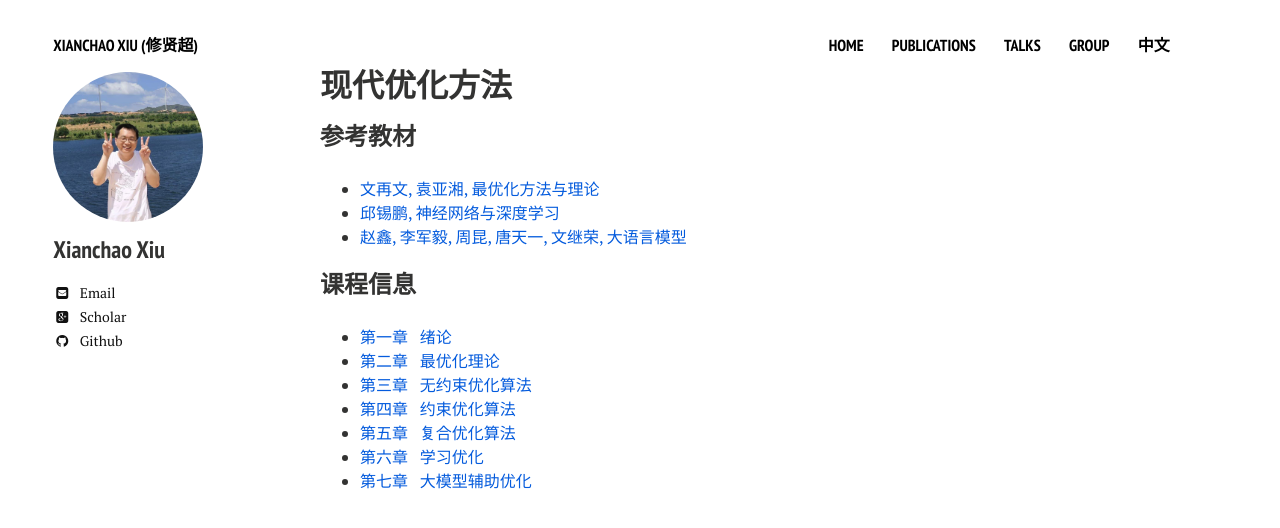
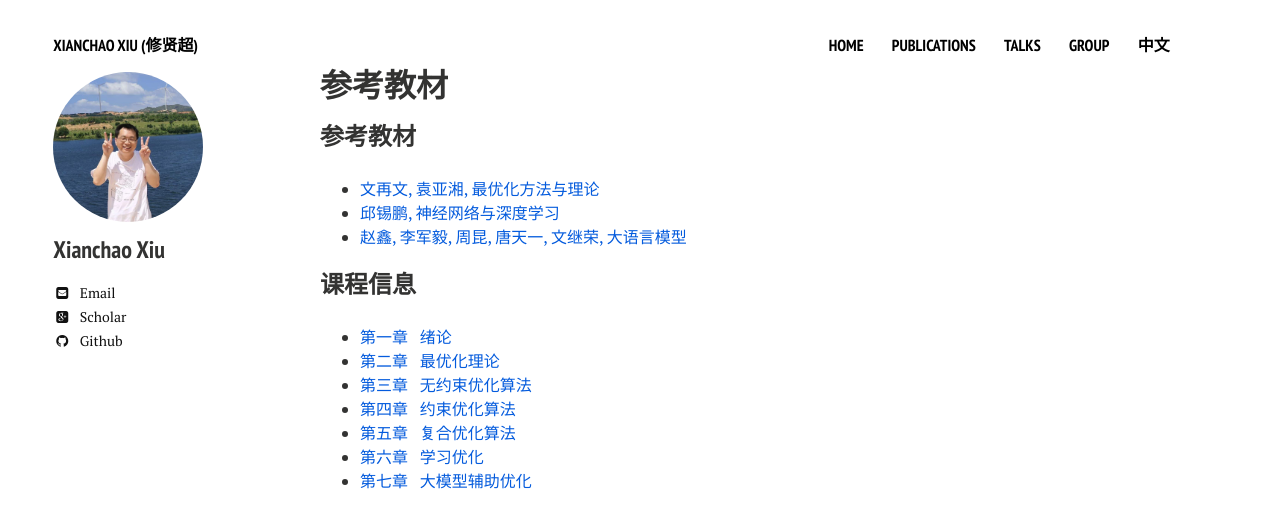
Before and after one commit to xianchaoxiu/xianchaoxiu.github.io, a Jekyll site: the page built from chinese/OPT/index.md, in a window 1280 px wide. Shown: the top 528 px of the page. Built offline with Jekyll 4.4.1, drawn with Linux system fonts in a browser that asks for light colours; nearby versions of some CDN libraries; our own code applies the rules of GitHub Pages for plain Markdown files.

Commit message:
Update index.md

```diff
--- a/chinese/OPT/index.md
+++ b/chinese/OPT/index.md
@@ -1,8 +1,5 @@
 ---
 layout: page
-permalink: /OPT/
-title: 现代优化方法
-tags: [OPT]
 comments: false
 share: false
 ---
```
